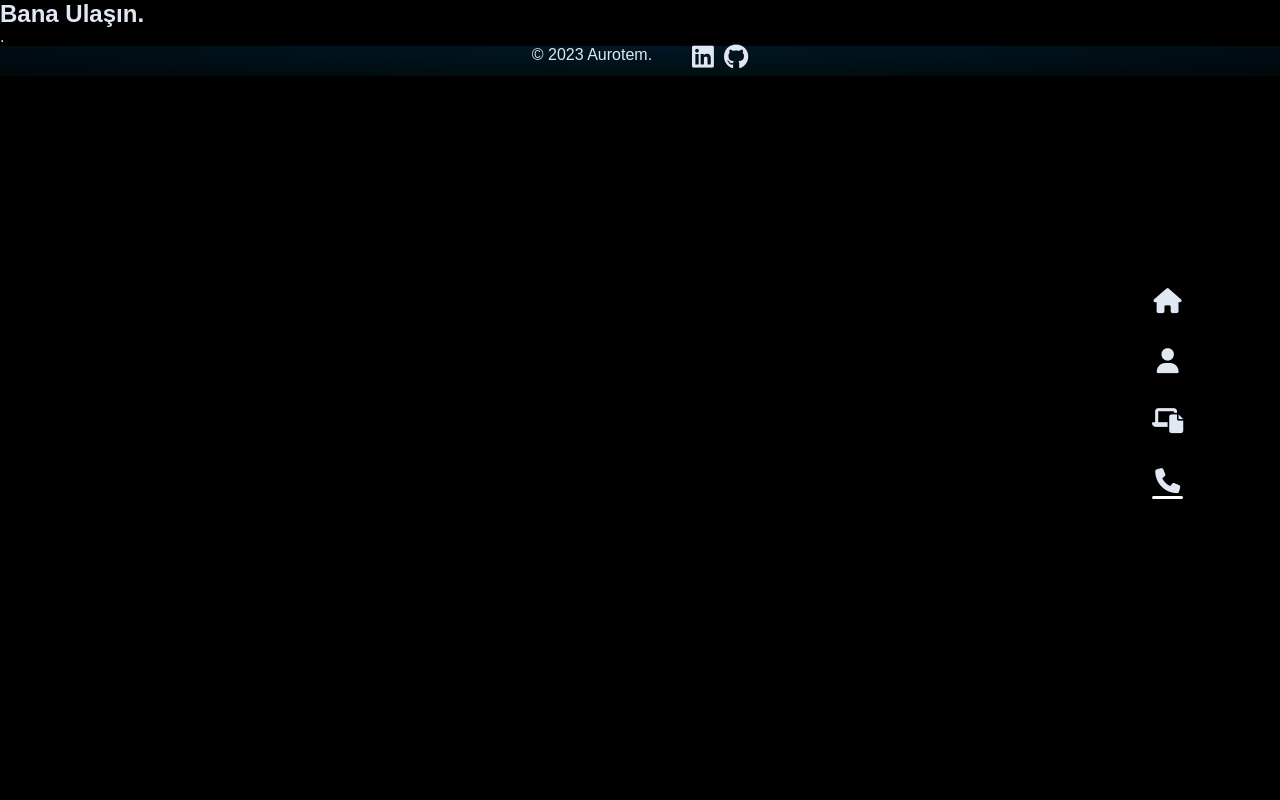
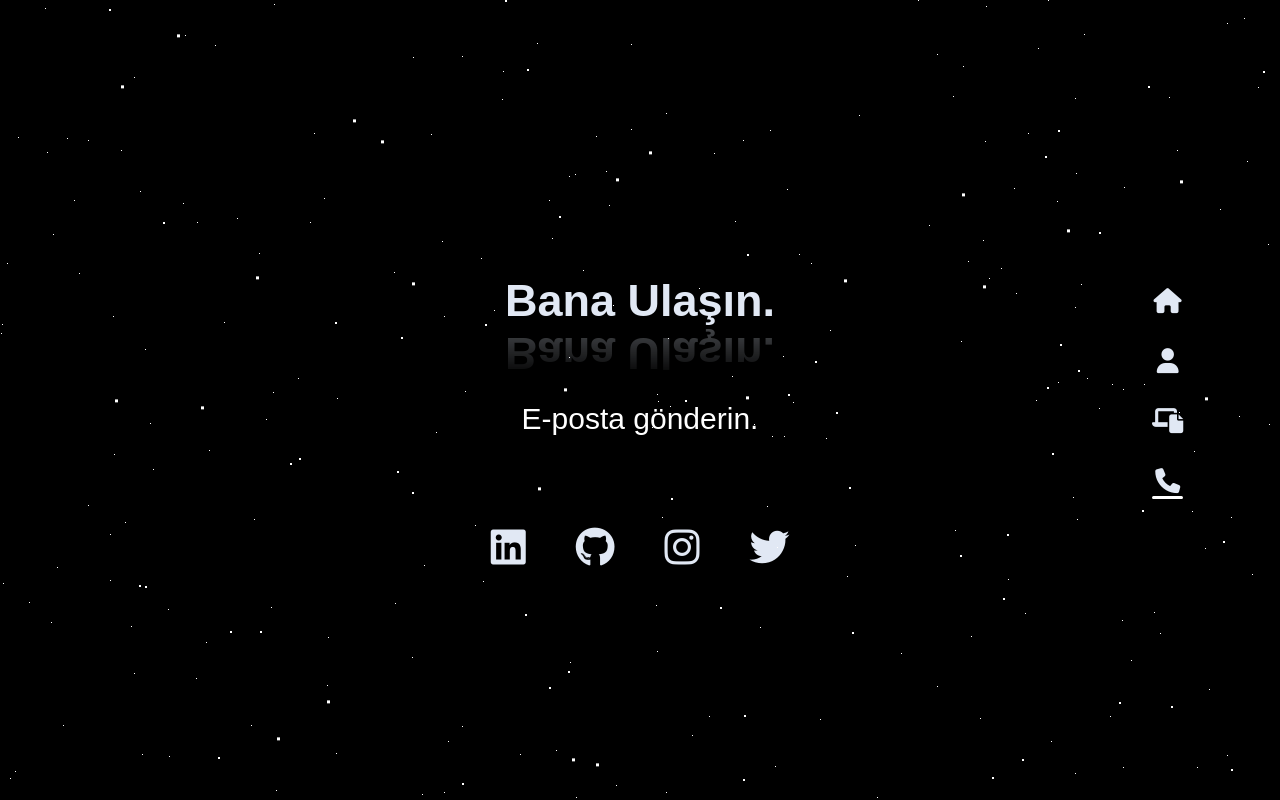
Before and after one commit to Aurotem/Portfolio-Site-Homework, a plain HTML site: page contact.html in a window 1280 px wide. Drawn offline with Linux system fonts and the light colour scheme.

Commit message:
contact 2.0

```diff
--- a/contact.html
+++ b/contact.html
@@ -8,6 +8,9 @@
     <link rel="stylesheet" href="./styles/stars.css" />
   </head>
   <body>
+    <div id="stars"></div>
+    <div id="stars2"></div>
+    <div id="stars3"></div>
     <nav>
       <ul>
         <li>
@@ -30,34 +33,43 @@
         </li>
       </ul>
     </nav>
-    <section id="contact">
+    <section class="flex j-center a-center" id="contact">
       <div class="contact-card">
-        <h1>Bana Ulaşın.</h1>
-        .
+        <header class="contact-header">Bana Ulaşın.</header>
+        <div class="contact-interior">
+          <a href="mailto:mefidev@gmail.com">E-posta gönderin.</a>
         </div>
-    </section>
-
-
-    <footer>
-      &copy 2023 Aurotem.
-      <ul>
+        <div class="hr"></div>
+        <ul class="contact-list flex j-center">
           <li>
             <a href="https://www.linkedin.com/in/melikcan-fidan/"
-            ><i class="fa-brands fa-linkedin fa-lg"></i
+              ><i class="fa-brands fa-linkedin fa-2xl"></i
             ></a>
           </li>
           <li>
             <a href="https://github.com/Aurotem"
-            ><i class="fa-brands fa-github fa-lg"></i
+              ><i class="fa-brands fa-github fa-2xl"></i
+            ></a>
+          </li>
+          <li>
+            <a href="https://github.com/Aurotem"
+              ><i class="fa-brands fa-instagram fa-2xl"></i
+            ></a>
+          </li>
+          <li>
+            <a href="https://github.com/Aurotem"
+              ><i class="fa-brands fa-twitter fa-2xl"></i
             ></a>
           </li>
         </ul>
-    </footer>
+      </div>
+    </section>
 
     <!--! Font Awesome  -->
     <script
       src="https://kit.fontawesome.com/b65786cee8.js"
       crossorigin="anonymous"
     ></script>
+    <script src="./scripts/index.js"></script>
   </body>
 </html>
--- a/styles/style.css
+++ b/styles/style.css
@@ -358,3 +358,29 @@ footer ul li {
 .go-up a {
   color: white;
 }
+
+/*! Contacts */
+#contact {
+  height: 100vh;
+  text-align: center;
+}
+.contact-card {
+height: 300px;
+}
+.contact-header {
+  font-size: 45px;
+  font-weight: 800;
+  -webkit-box-reflect: below 0px linear-gradient(to bottom, transparent, rgba(255,255,255,0.3));
+  margin-bottom: 75px;
+  margin-top: 25px;
+}
+.contact-interior a {
+  color: white;
+  text-decoration: none;
+  font-size: 30px;
+}
+.contact-list {
+  margin-top: 100px;
+  gap: 50px;
+  list-style-type: none;
+}
```
Lines whose indentation alone changed are shown as unchanged.
